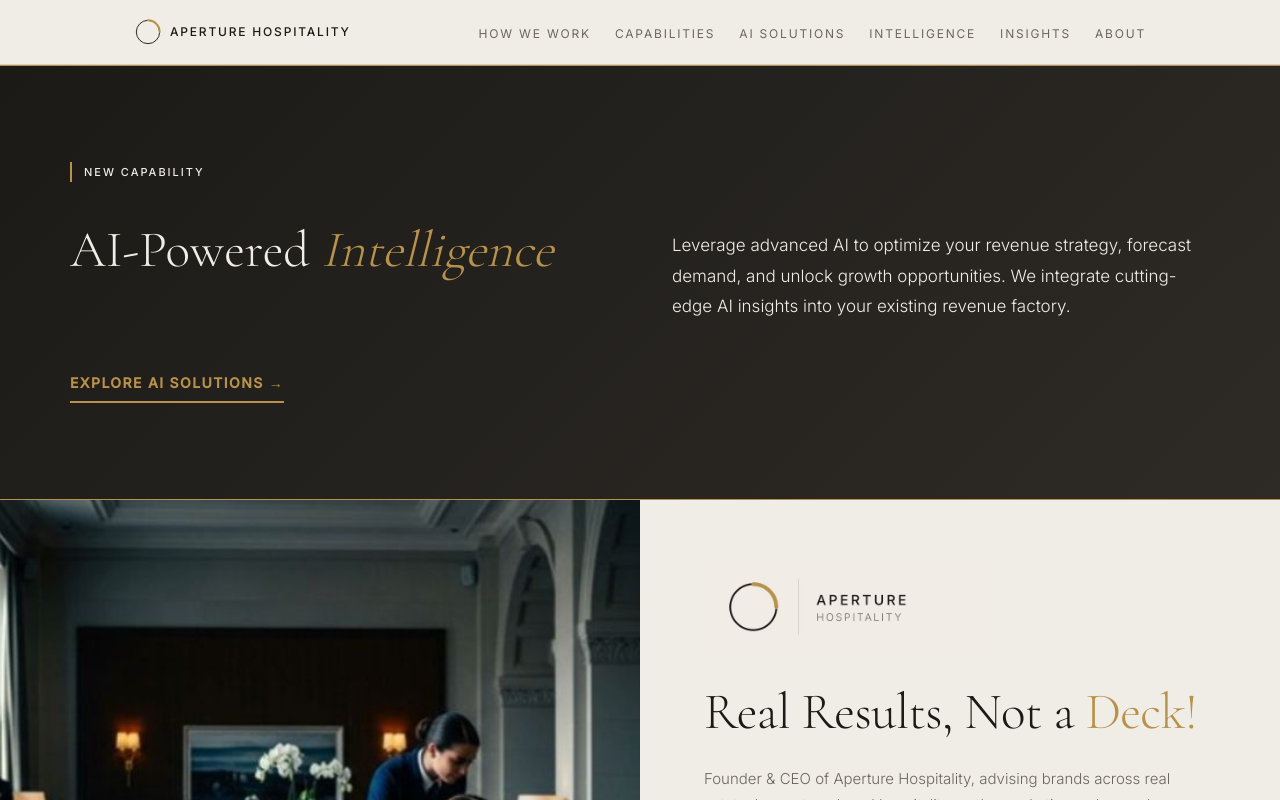
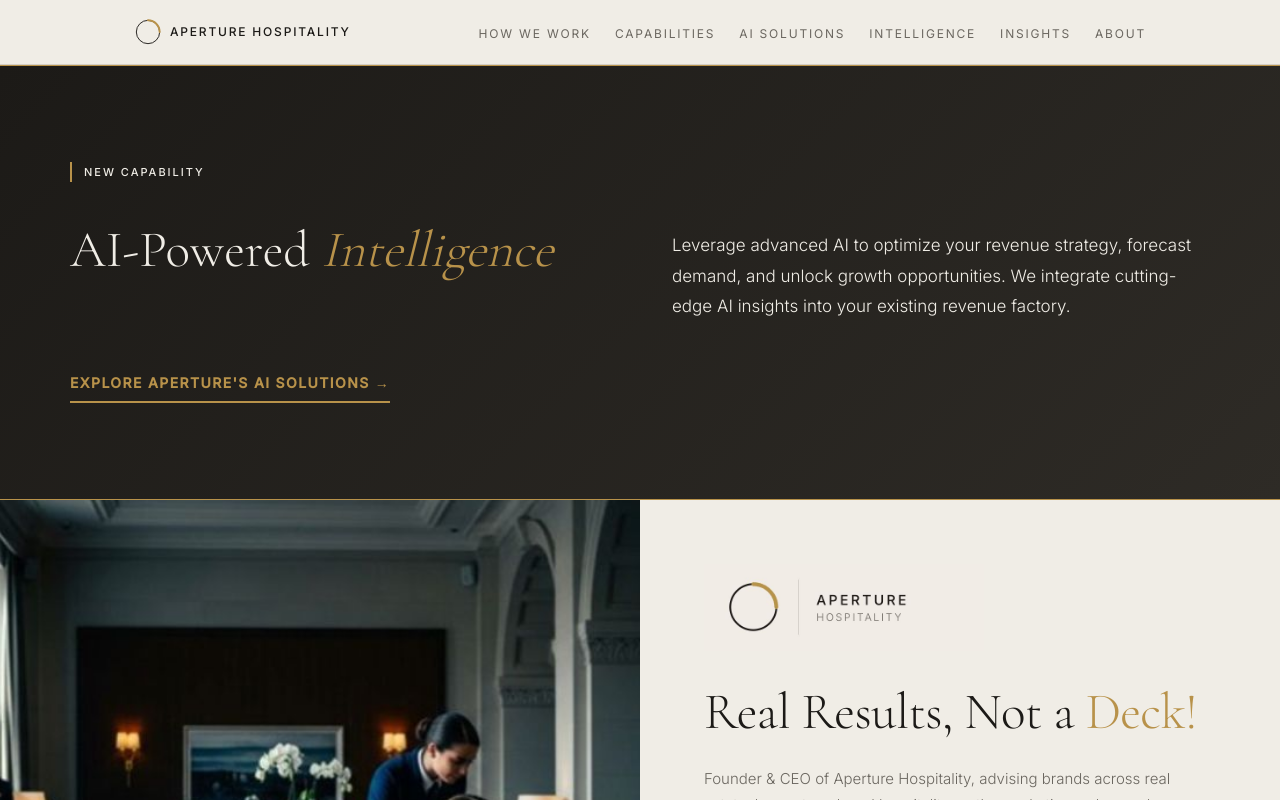
Before and after one commit to letsnavigatebmw/aperture-hospitality, a Next.js app: page / in a window 1280 px wide. Shown: the top 800 px of the page. Built offline with nearby package versions, Linux system fonts and the light colour scheme.

Commit message:
Update AI Solutions CTA: Change to 'Explore Aperture's AI Solutions →'

```diff
--- a/components/AISolutions.tsx
+++ b/components/AISolutions.tsx
@@ -87,7 +87,7 @@ export default function AISolutions() {
           (e.target as HTMLElement).style.color = '#B8924A'
           ;(e.target as HTMLElement).style.borderBottomColor = '#B8924A'
         }}>
-          Explore AI Solutions →
+          Explore Aperture's AI Solutions →
         </Link>
 
       </div>
```
